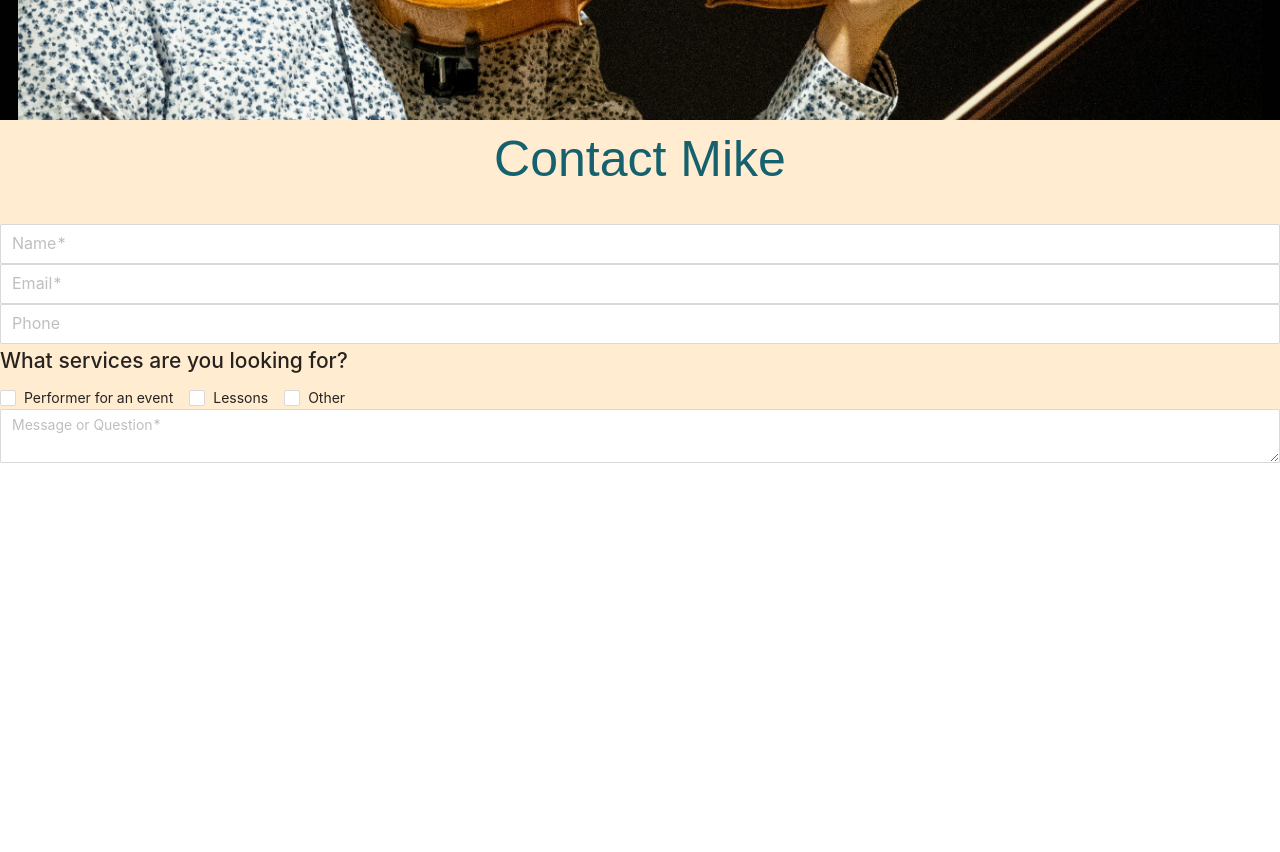
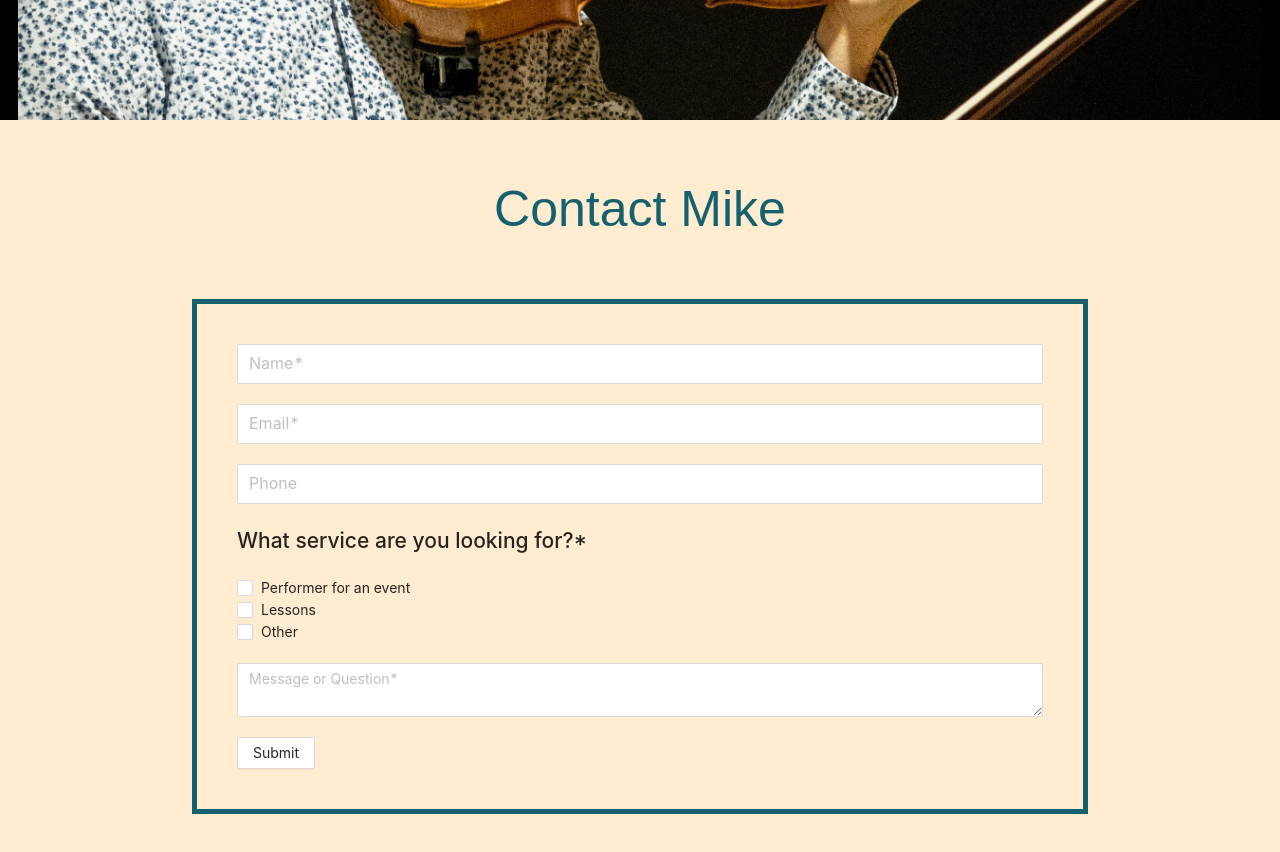
Before and after one commit to mimi5930/mike-miller-violin-v2, a React (Create React App) app: page / in a window 1280 px wide. Shown: the part 680-1532 px from the top of the page. Before the commit the page ends 1143 px from the top, so only its background shows below. Built offline with nearby package versions, Linux system fonts and the light colour scheme; a web font is replaced by a local one.

Commit message:
contact edits

```diff
--- a/src/components/Contact/index.js
+++ b/src/components/Contact/index.js
@@ -1,26 +1,133 @@
-import { Checkbox, Input } from 'antd';
-import React from 'react';
+import { Button, Checkbox, Input } from 'antd';
+import React, { useState } from 'react';
 
 const { TextArea } = Input;
 
 export default function Contact() {
+  const [input, setInput] = useState({
+    name: '',
+    email: '',
+    phone: '',
+    service: '',
+    message: ''
+  });
+
+  const [checkValue, setCheckValue] = useState({
+    performer: false,
+    lessons: false,
+    other: false
+  });
+
+  function handleChange(event) {
+    let { name, value } = event.target;
+    setInput({ ...input, [name]: value });
+  }
+
+  function handleCheck(event) {
+    switch (event.target.name) {
+      case 'performer':
+        setInput({ ...input, service: 'performer' });
+        setCheckValue({ performer: true, lessons: false, other: false });
+        break;
+      case 'lessons':
+        setInput({ ...input, service: 'lessons' });
+        setCheckValue({ lessons: true, performer: false, other: false });
+        break;
+      default:
+        setInput({ ...input, service: 'other' });
+        setCheckValue({ other: true, performer: false, lessons: false });
+        break;
+    }
+  }
+
+  function handleSubmit() {
+    console.log('values', input);
+  }
+
   return (
     <section id="contact" style={{ backgroundColor: '#ffecd1' }}>
       <h1
         className="title"
-        style={{ color: '#15616d', fontSize: '50px', textAlign: 'center' }}
+        style={{
+          color: '#15616d',
+          fontSize: '50px',
+          textAlign: 'center',
+          margin: '50px'
+        }}
       >
         Contact Mike
       </h1>
-      <Input size="large" placeholder="Name*" />
-      <br></br>
-      <Input size="large" placeholder="Email*" />
-      <Input size="large" placeholder="Phone" />
-      <h2>What services are you looking for?</h2>
-      <Checkbox>Performer for an event</Checkbox>
-      <Checkbox>Lessons</Checkbox>
-      <Checkbox>Other</Checkbox>
-      <TextArea placeholder="Message or Question*"></TextArea>
+      <form
+        style={{
+          margin: '50px 15vw',
+          padding: '40px',
+          border: '5px solid #15616d'
+        }}
+      >
+        <Input
+          style={{ marginBottom: '20px' }}
+          name="name"
+          size="large"
+          placeholder="Name*"
+          onChange={handleChange}
+        />
+        <Input
+          style={{ marginBottom: '20px' }}
+          name="email"
+          size="large"
+          placeholder="Email*"
+          onChange={handleChange}
+        />
+        <Input
+          style={{ marginBottom: '20px' }}
+          name="phone"
+          size="large"
+          placeholder="Phone"
+          onChange={handleChange}
+        />
+        <h2 style={{ marginBottom: '20px' }}>
+          What service are you looking for?*
+        </h2>
+        <div
+          style={{
+            marginBottom: '20px',
+            display: 'flex',
+            flexDirection: 'column',
+            alignItems: 'flex-start'
+          }}
+        >
+          <Checkbox
+            onChange={handleCheck}
+            checked={checkValue.performer}
+            name="performer"
+          >
+            Performer for an event
+          </Checkbox>
+          <Checkbox
+            name="lessons"
+            checked={checkValue.lessons}
+            style={{ marginLeft: 0 }}
+            onChange={handleCheck}
+          >
+            Lessons
+          </Checkbox>
+          <Checkbox
+            name="other"
+            style={{ marginLeft: 0 }}
+            checked={checkValue.other}
+            onChange={handleCheck}
+          >
+            Other
+          </Checkbox>
+        </div>
+        <TextArea
+          style={{ marginBottom: '20px' }}
+          name="message"
+          placeholder="Message or Question*"
+          onChange={handleChange}
+        ></TextArea>
+        <Button onClick={handleSubmit}>Submit</Button>
+      </form>
     </section>
   );
 }
```
